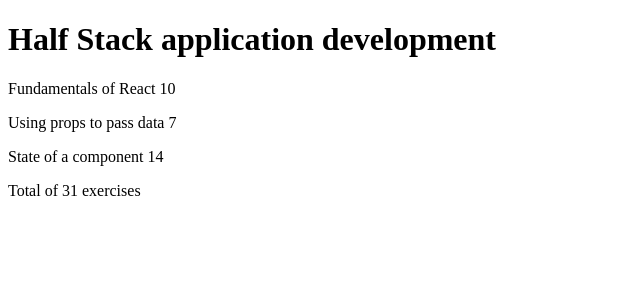
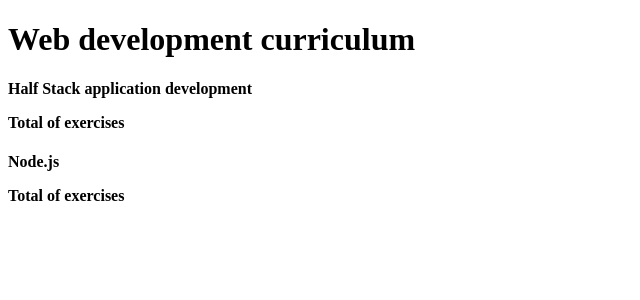
Before and after one commit to Xgsusbrx/fullStack-curso, a React (Vite) app in the folder ejercicios de react/: page / in a window 1280 px wide. Shown: the top 300 px of the page, without its empty margins (0-640 px from the left). Built offline with nearby package versions, Linux system fonts and the light colour scheme.

Commit message:
avanzamos a la parte final de la tarea

```diff
--- a/ejercicios de react/src/App.jsx
+++ b/ejercicios de react/src/App.jsx
@@ -1,69 +1,87 @@
 const App = () => {
-
-  const course = {
-    id: 1,
-    name: 'Half Stack application development',
-    parts: [
-      {
-        name: 'Fundamentals of React',
-        exercises: 10,
-        id: 1
-      },
-      {
-        name: 'Using props to pass data',
-        exercises: 7,
-        id: 2
-      },
-      {
-        name: 'State of a component',
-        exercises: 14,
-        id: 3
-      }
-
-    ]
-
-  }
- const total = course.parts.reduce((acumulador,EstadoActual) => {
-return acumulador+=EstadoActual.exercises
-
- }, 0)
+  const courses = [
+    {
+      name: "Half Stack application development",
+      id: 1,
+      parts: [
+        {
+          name: "Fundamentals of React",
+          exercises: 10,
+          id: 1,
+        },
+        {
+          name: "Using props to pass data",
+          exercises: 7,
+          id: 2,
+        },
+        {
+          name: "State of a component",
+          exercises: 14,
+          id: 3,
+        },
+        {
+          name: "Redux",
+          exercises: 11,
+          id: 4,
+        },
+      ],
+    },
+    {
+      name: "Node.js",
+      id: 2,
+      parts: [
+        {
+          name: "Routing",
+          exercises: 3,
+          id: 1,
+        },
+        {
+          name: "Middlewares",
+          exercises: 7,
+          id: 2,
+        },
+      ],
+    },
+  ];
 
   return (
-  <div>
+    <div>
 
-    <Course course={course} />
-    <Header course={course} />
-    <p>Total of {total} exercises</p>
+<h1> Web development curriculum</h1>
 
-  </div>
-  )
-}
-const Course = ({course}) => {
+      <Course courses={courses} />
 
-    return (
-        <div>
-            <h1>{course.name}</h1>
-        </div>
-    )
-}
 
-const Header = ({course}) => {
+    </div>
+  );
+};
 
- return (
+
+const Course = ({ courses }) => {
+
+  return (
+
     <div>
-     {course.parts.map(date =>
-      <p key = {date.id} >
-        {date.name} {date.exercises}
-      </p>
+      {courses.map((date) => (
+        console.log("estos son los datos enviados", date.name, date.parts.exercises),
+        <h4 key= {date.id}>
+        <p>{date.name}</p> {date.parts.exercises}
+        Total of {} exercises</h4>
+      ))}
 
-     )}
     </div>
 
-  )
+  );
 
-}
+};
 
+const Header = ({ courses }) => {
 
+  return (
+    <div>
 
+    </div>
+  );
+};
 
-export default App
+export default App;
```
